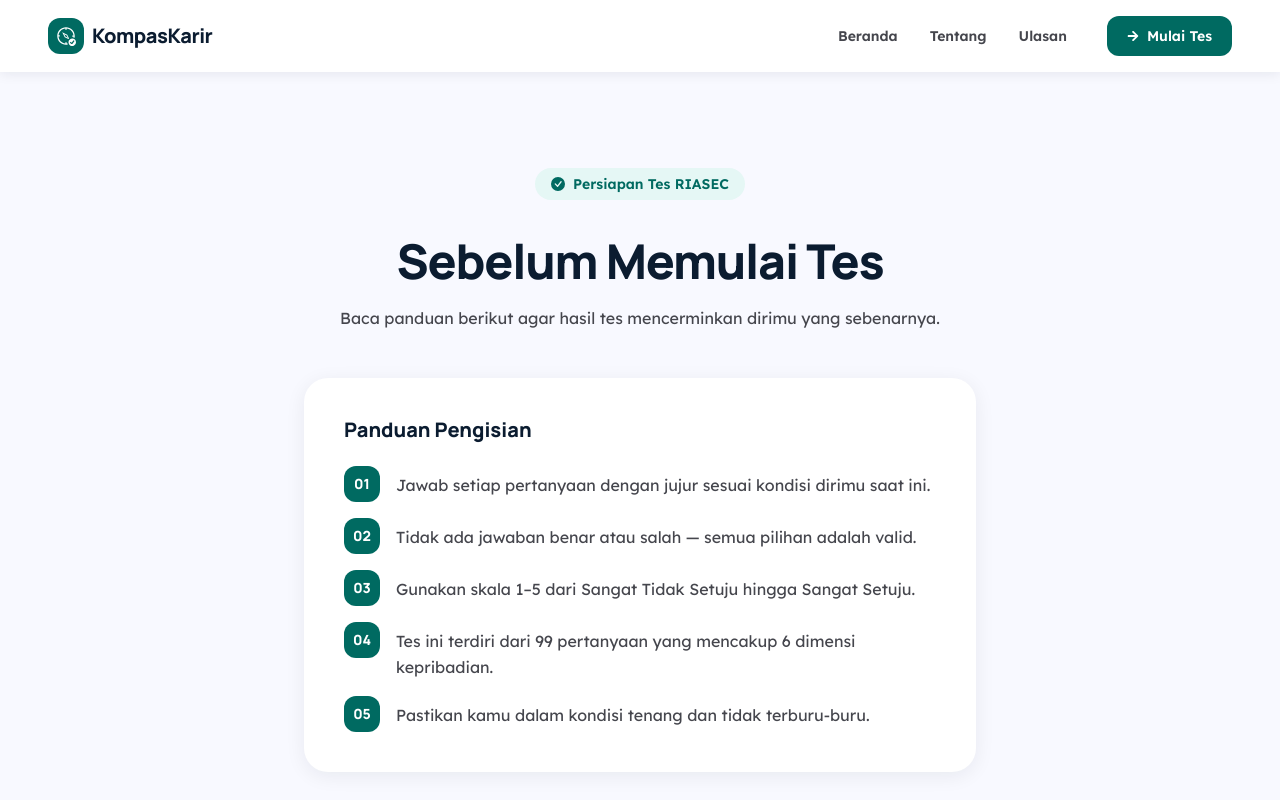
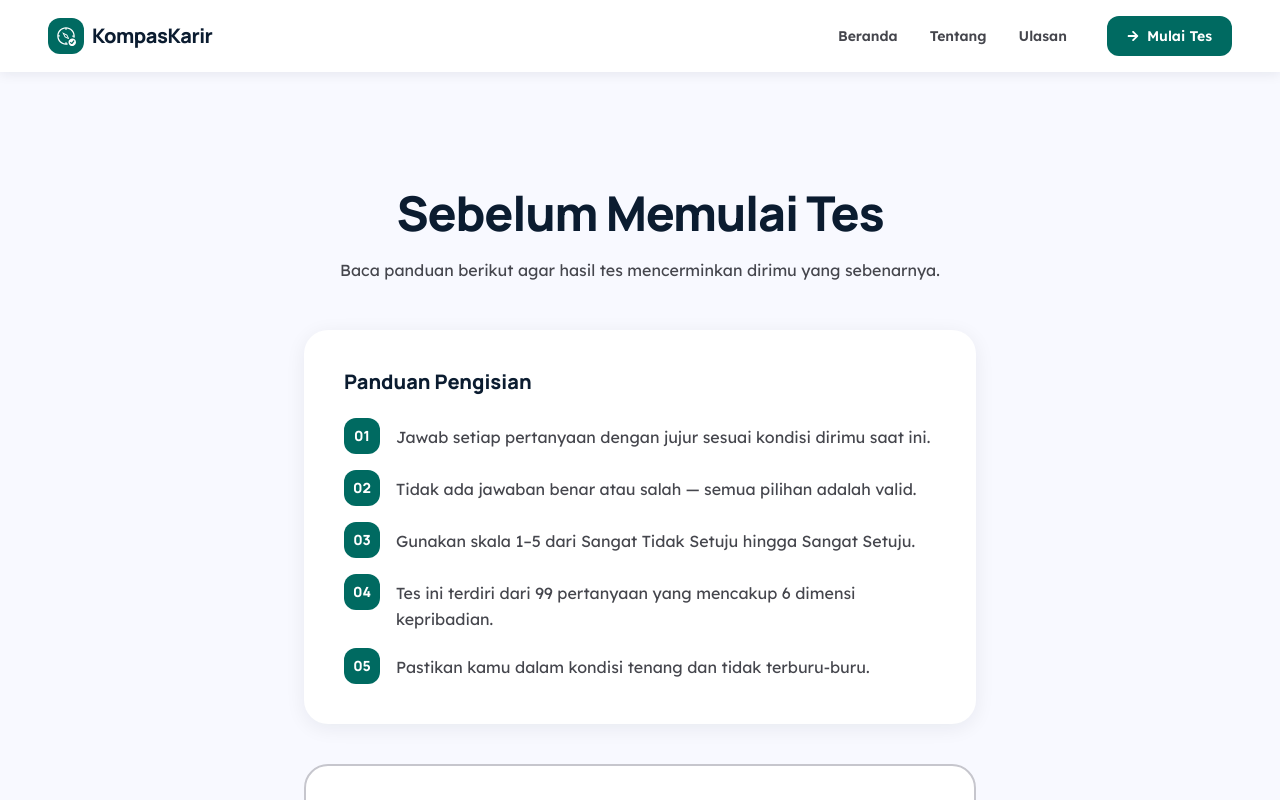
Before and after one commit to SirGhazian/KompasKarir, a Next.js app: page /instruksi in a window 1280 px wide. Shown: the top 800 px of the page. Built offline with nearby package versions, Linux system fonts and the light colour scheme.

Commit message:
minor ui fix

```diff
--- a/app/instruksi/page.tsx
+++ b/app/instruksi/page.tsx
@@ -33,15 +33,6 @@ export default function InstruksiPage() {
         <div className="mx-auto max-w-3xl px-6 md:px-12">
           {/* --- header --- */}
           <div className="mb-12 text-center">
-            <Badge
-              variant="category"
-              size="md"
-              colorClass="bg-[#e5f7f5] text-[#006a61]"
-              className="mb-4"
-            >
-              <BsCheckCircleFill size={14} />
-              Persiapan Tes RIASEC
-            </Badge>
             <h1 className="mt-4 text-4xl font-extrabold tracking-tight text-[#0b1c30] md:text-5xl font-headline">
               Sebelum Memulai Tes
             </h1>
```
